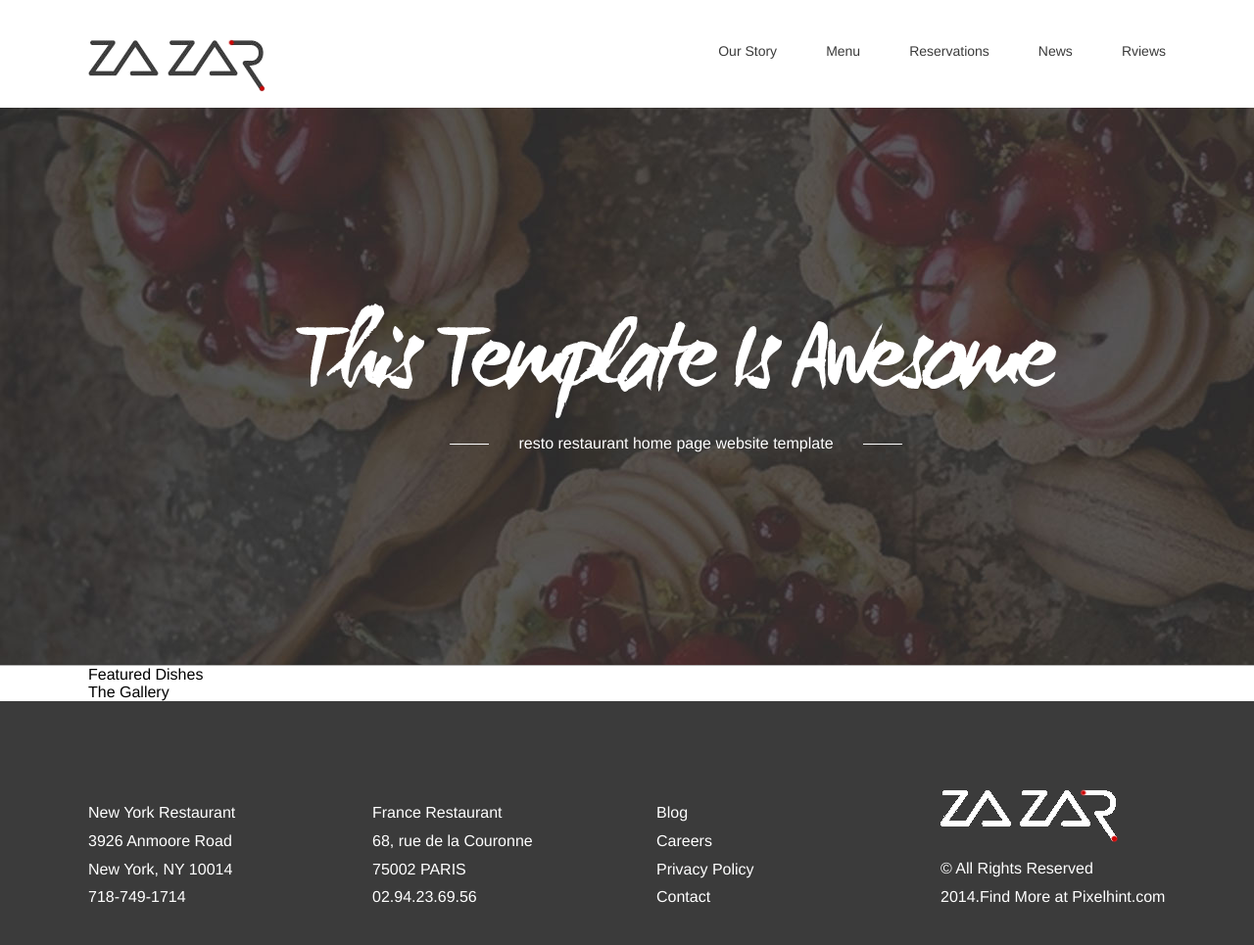
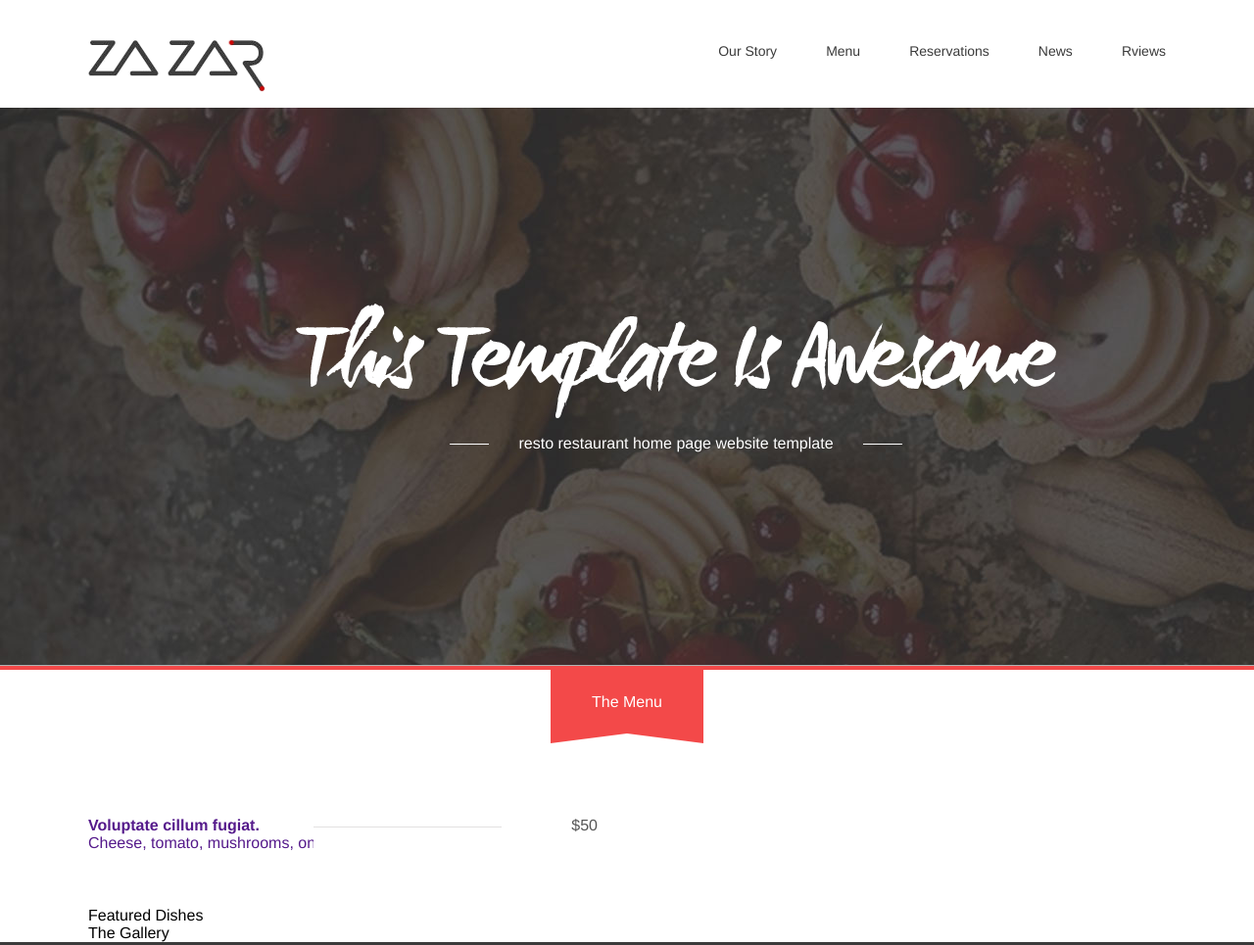
Before and after one commit to jasconchen/psdtohtml, a plain HTML site: page index.html in a window 1280 px wide. Shown: the top 965 px of the page at 98% size. Drawn offline with Linux system fonts and the light colour scheme.

Commit message:
index css 开发

```diff
--- a/css/index.css
+++ b/css/index.css
@@ -34,3 +34,65 @@
 .index-banner-text .text-info .txt {
 	margin: 0 26px;
 }
+
+/* 菜单 */
+.index-menu {
+	position: relative;
+	border-top: 4px solid #f34949;
+}
+.index-menu .menu-tips {
+	position: absolute;
+	left: 50%;
+	top: 0;
+	margin-left: -78px;
+	width: 156px;
+	height: 75px;
+	text-align: center;
+	line-height: 65px;
+	color: #fff;
+	background-color: #f34949;
+}
+.index-menu .menu-tips:after {
+	content: '';
+	position: absolute;
+	left: 0;
+	bottom: 0;
+	width: 0;
+	height: 0;
+	border-left: 78px solid transparent;
+	border-right: 78px solid transparent;
+	border-bottom: 10px solid #fff;
+}
+.index-menu .menu-list {
+	margin-top: 150px;
+	color: #555;
+	overflow: hidden;
+}
+.index-menu .menu-list ul {
+	width: 1160px;
+}
+.index-menu .menu-item  {
+	float: left;
+	width: 520px;
+	margin-right: 60px;
+	margin-bottom: 56px;
+}
+.index-menu .menu-item .title,
+.index-menu .menu-item .line {
+	float: left;
+}
+.index-menu .menu-item .price {
+	float: right;
+}
+
+.index-menu .menu-item .title {
+	width: 230px;
+	overflow: hidden;
+	white-space: nowrap;
+	text-overflow: ellipsis;
+}
+.index-menu .menu-item .line {
+	width: 192px;
+	border-top: 1px solid #e3e1e1;
+	margin-top: 10px;
+}
--- a/index.html
+++ b/index.html
@@ -36,7 +36,21 @@
 			</p>
 		</div>
 	</div>
-	<div class="public-container index-list"></div>
+	<div class="index-menu">
+        <div class="menu-tips">The Menu</div>
+        <div class="public-container menu-list">
+            <ul class="clearfix">
+                <li class="menu-item clearfix">
+                    <a class="title" href="" title="">
+                        <h4>Voluptate cillum fugiat.</h4>
+                        <p class="comment">Cheese, tomato, mushrooms, onions.</p>
+                    </a>
+                    <div class="line"></div>
+                    <div class="price">$50</div>
+                </li>
+            </ul>
+        </div>
+    </div>
     <div class="public-container index-panel">
         <div class="index-panel-header">Featured Dishes</div>
     </div>
```
